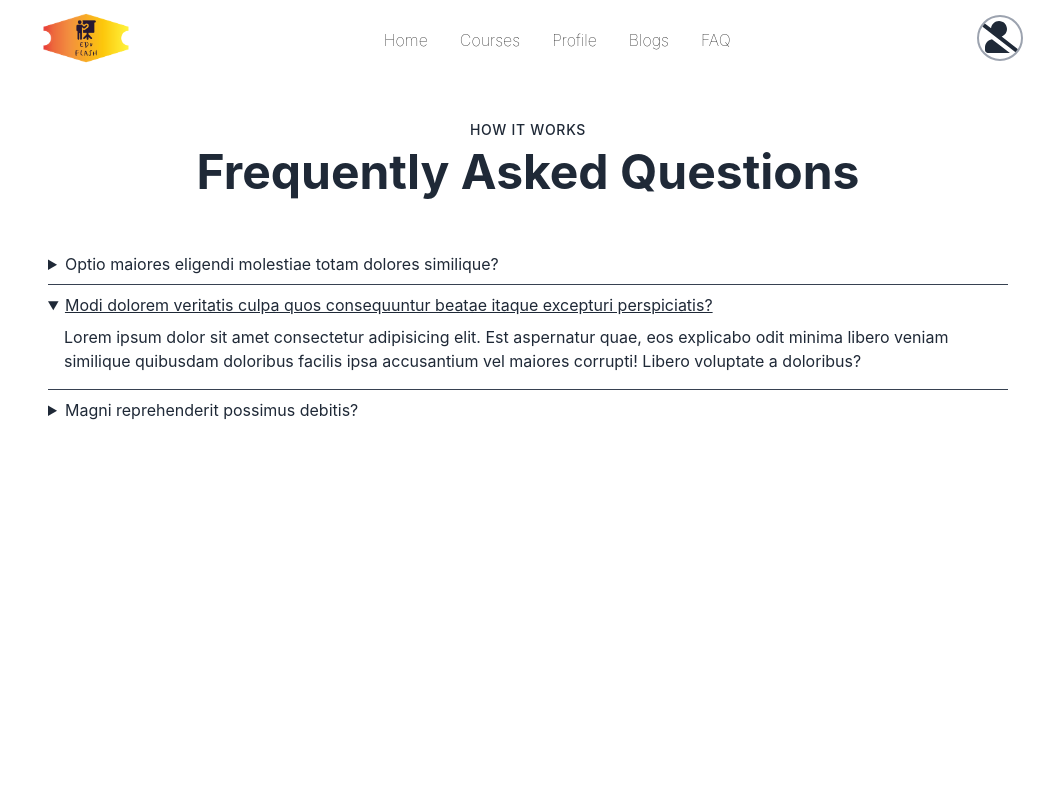
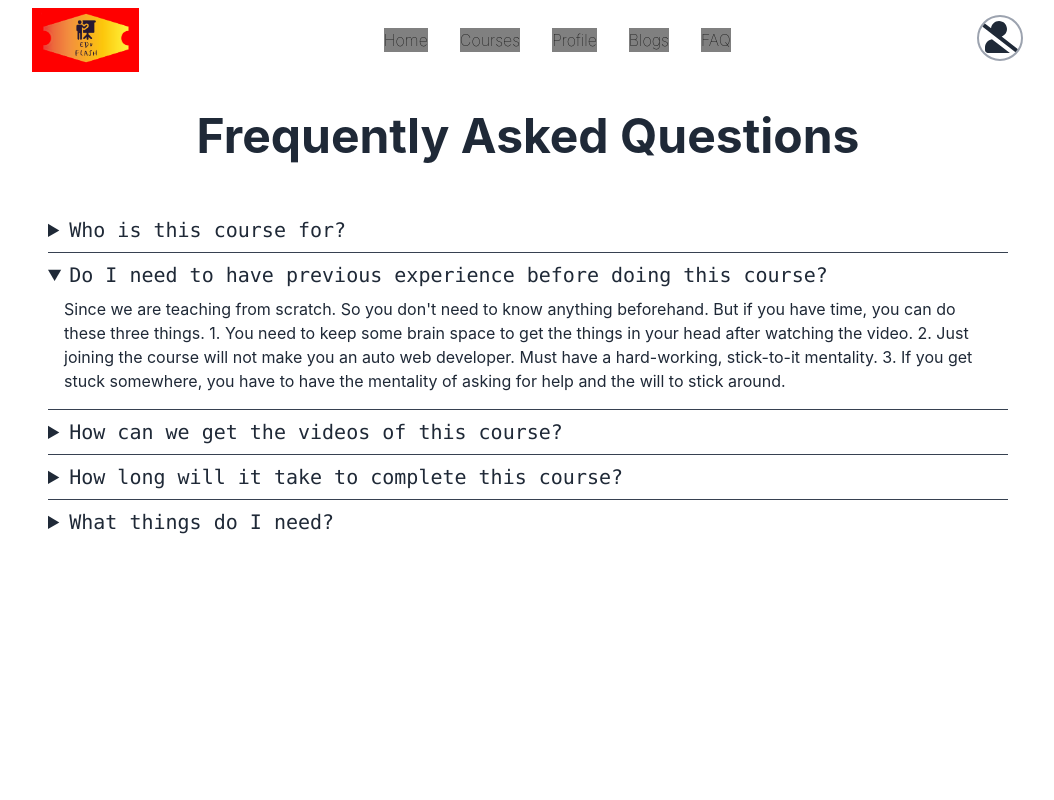
Before and after one commit to Jobayer109/Edu-flash-client, a React (Create React App) app: page /faq in a window 1280 px wide. Both pictures are taken after a click on the heading 640 px from the left and 305 px from the top of the page. Shown: the top 800 px of the page, without its empty margins (112-1166 px from the left). Built offline with nearby package versions, Linux system fonts and the light colour scheme; no server answers.

Commit message:
faq page build

```diff
--- a/src/Pages/FAQ.jsx
+++ b/src/Pages/FAQ.jsx
@@ -5,49 +5,81 @@ const FAQ = () => {
     <div>
       <section className="dark:bg-gray-800 dark:text-gray-100 h-screen">
         <div className="container flex flex-col justify-center p-4 mx-auto md:p-8">
-          <p className="p-2 text-sm font-medium tracking-wider text-center uppercase">
-            How it works
-          </p>
           <h2 className="mb-12 text-4xl font-bold leading-none text-center sm:text-5xl">
             Frequently Asked Questions
           </h2>
           <div className="flex flex-col divide-y sm:px-8 lg:px-12 xl:px-32 divide-gray-700">
             <details open="">
-              <summary className="py-2 outline-none cursor-pointer focus:underline">
-                Optio maiores eligendi molestiae totam dolores similique?
+              <summary className="py-2 outline-none cursor-pointer text-xl font-mono">
+                Who is this course for?
               </summary>
               <div className="px-4 pb-4">
                 <p>
-                  Lorem ipsum dolor sit amet consectetur adipisicing elit. Unde neque in fugiat
-                  magni, quas animi enim veritatis deleniti ex. Impedit.
+                  Who wants to become a web developer. For those who want to learn web development
+                  from scratch and then get a job in a software company as a web developer. For
+                  those who don't know much about programming or web development. Even those who
+                  have studied CSE for four years and could not decide what to do, did not learn
+                  much, they can learn complete web development from this course and apply for jobs.
+                  😀
                 </p>
               </div>
             </details>
             <details>
-              <summary className="py-2 outline-none cursor-pointer focus:underline">
-                Modi dolorem veritatis culpa quos consequuntur beatae itaque excepturi perspiciatis?
+              <summary className="py-2 outline-none cursor-pointer text-xl font-mono">
+                Do I need to have previous experience before doing this course?
               </summary>
               <div className="px-4 pb-4">
                 <p>
-                  Lorem ipsum dolor sit amet consectetur adipisicing elit. Est aspernatur quae, eos
-                  explicabo odit minima libero veniam similique quibusdam doloribus facilis ipsa
-                  accusantium vel maiores corrupti! Libero voluptate a doloribus?
+                  Since we are teaching from scratch. So you don't need to know anything beforehand.
+                  But if you have time, you can do these three things. 1. You need to keep some
+                  brain space to get the things in your head after watching the video. 2. Just
+                  joining the course will not make you an auto web developer. Must have a
+                  hard-working, stick-to-it mentality. 3. If you get stuck somewhere, you have to
+                  have the mentality of asking for help and the will to stick around.
                 </p>
               </div>
             </details>
-            <details open="">
-              <summary className="py-2 outline-none cursor-pointer focus:underline">
-                Magni reprehenderit possimus debitis?
+            <details>
+              <summary className="py-2 outline-none cursor-pointer text-xl font-mono">
+                How can we get the videos of this course?
               </summary>
-              <div className="px-4 pb-4 space-y-2">
+              <div className="px-4 pb-4">
                 <p>
-                  Lorem ipsum dolor sit amet consectetur adipisicing elit. Ut voluptates aspernatur
-                  dolores in consequatur doloremque inventore reprehenderit, consequuntur
-                  perspiciatis architecto.
+                  Course videos will be pre-recorded. You open an account and enroll in this course.
+                  Videos will be given one module per day from the start of the course. Each module
+                  usually has 10 to 12 videos. You have to finish watching these videos within the
+                  day they are released. Therefore, dedicated time should be kept daily for the
+                  course. And during that time, you can watch the video lying down, standing,
+                  leaning, swinging your legs, dancing, or even hiding under the bed.
                 </p>
+              </div>
+            </details>
+            <details>
+              <summary className="py-2 outline-none cursor-pointer text-xl font-mono">
+                How long will it take to complete this course?
+              </summary>
+              <div className="px-4 pb-4">
                 <p>
-                  Sed consectetur quod tenetur! Voluptatibus culpa incidunt veritatis velit quasi
-                  cupiditate unde eaque! Iure, voluptatibus autem eaque unde possimus quae.
+                  If you watch videos for 1 to 1.5 hours every day, along with extra 4 to 6 hours of
+                  practice, it will take you about 5 months. However, sometimes extra time should be
+                  reserved for homework and take away projects. Must bring hard work mentality.
+                  There are no cheats or shortcuts.
+                </p>
+              </div>
+            </details>
+            <details>
+              <summary className="py-2 outline-none cursor-pointer text-xl font-mono">
+                What things do I need?
+              </summary>
+              <div className="px-4 pb-4">
+                <p>
+                  First, it takes dedicated time. Mast 6-8 hours per day. 8-10 hours if possible (If
+                  you can't give time. If you don't want to do hard work, there will be no benefit
+                  in enrolling in the course.) Secondly you will need a laptop or a computer (where
+                  software like node, Visual Studio Code can be installed) and thirdly you will need
+                  minimum 2 - 10 Mbps internet. Broadband is preferred so that the course videos can
+                  be viewed well. To become a professional web developer, minimum 4 months of
+                  serious hard work should be kept in mind.
                 </p>
               </div>
             </details>
--- a/src/Pages/Header.jsx
+++ b/src/Pages/Header.jsx
@@ -1,6 +1,6 @@
 import React, { useContext } from "react";
 import { FaUserSlash } from "react-icons/fa";
-import { Link } from "react-router-dom";
+import { Link, NavLink } from "react-router-dom";
 import logo from "../assets/Logo.png";
 import { AuthContext } from "../Contexts/AuthProvider";
 
@@ -17,39 +17,39 @@ const Header = () => {
   return (
     <div className="navbar flex items-center justify-between px-36 mt-0">
       <div className="">
-        <Link to="/">
+        <NavLink style={{backgroundColor:"red"}} to="/">
           <img className="h-16" src={logo} alt="" />
-        </Link>
+        </NavLink>
       </div>
 
       <div className="  text-black font-thin  p-4 rounded-lg">
-        <Link className="ml-16 motion-safe:hover:scale-110 hover:border-y-2 border-black" to="/">
+        <NavLink  style={{backgroundColor:"gray"}} className="ml-16 motion-safe:hover:scale-110 hover:border-y-2 border-black" to="/">
           Home
-        </Link>
-        <Link
+        </NavLink>
+        <NavLink style={{backgroundColor:"gray"}}
           className="ml-8 motion-safe:hover:scale-110 hover:border-y-2 border-black"
           to="/courses"
         >
           Courses
-        </Link>
-        <Link
+        </NavLink>
+        <NavLink style={{backgroundColor:"gray"}}
           className="ml-8 motion-safe:hover:scale-110 hover:border-y-2 border-black"
           to="/profile"
         >
           Profile
-        </Link>
-        <Link
+        </NavLink>
+        <NavLink style={{backgroundColor:"gray"}}
           className="ml-8 motion-safe:hover:scale-110 hover:border-y-2 border-black"
           to="/blogs"
         >
           Blogs
-        </Link>
-        <Link
+        </NavLink>
+        <NavLink style={{backgroundColor:"gray"}}
           className="ml-8 motion-safe:hover:scale-110 hover:border-y-2 border-black mr-16"
           to="/faq"
         >
           FAQ
-        </Link>
+        </NavLink>
       </div>
       <div className="flex-none gap-2">
         <div className="dropdown dropdown-end">
```
